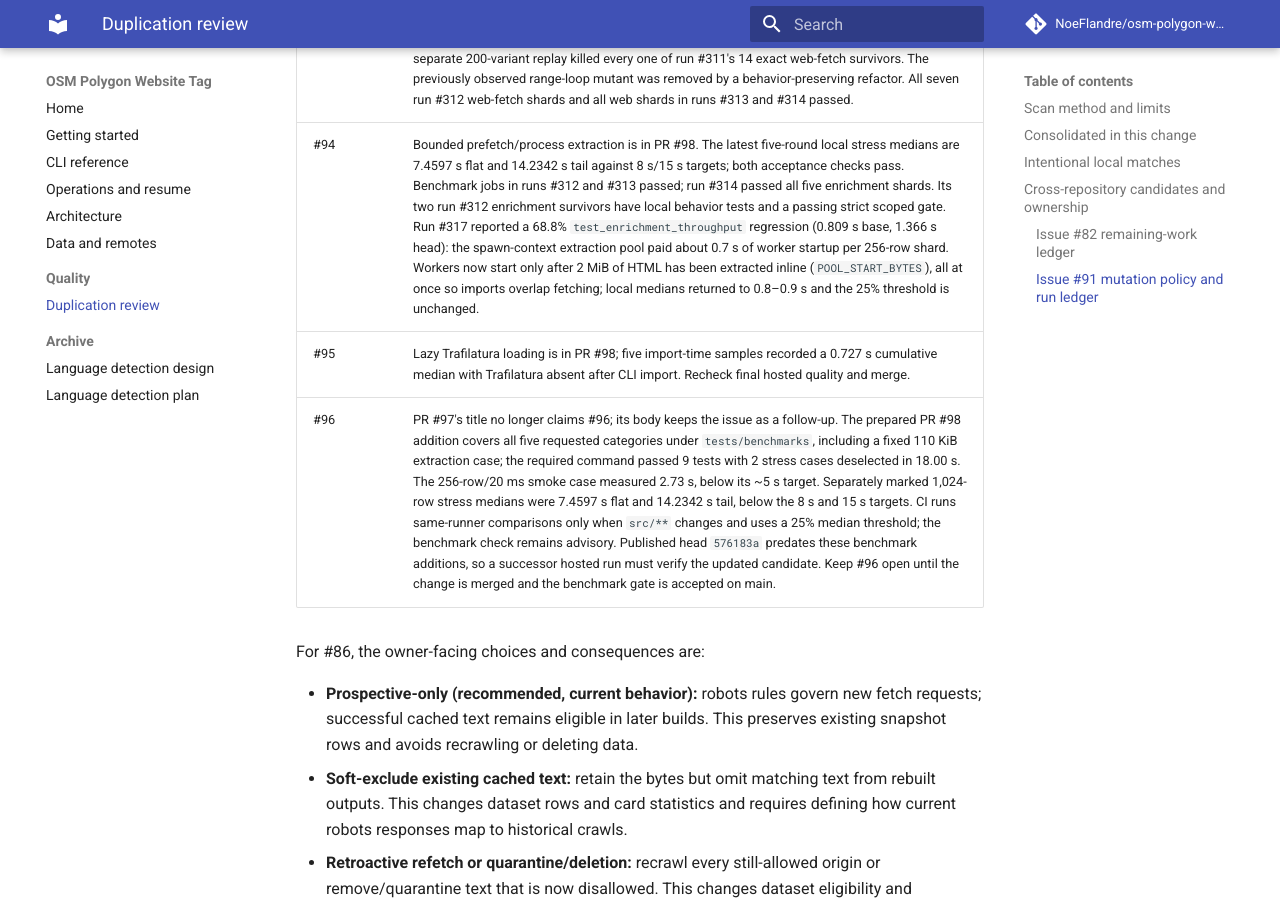
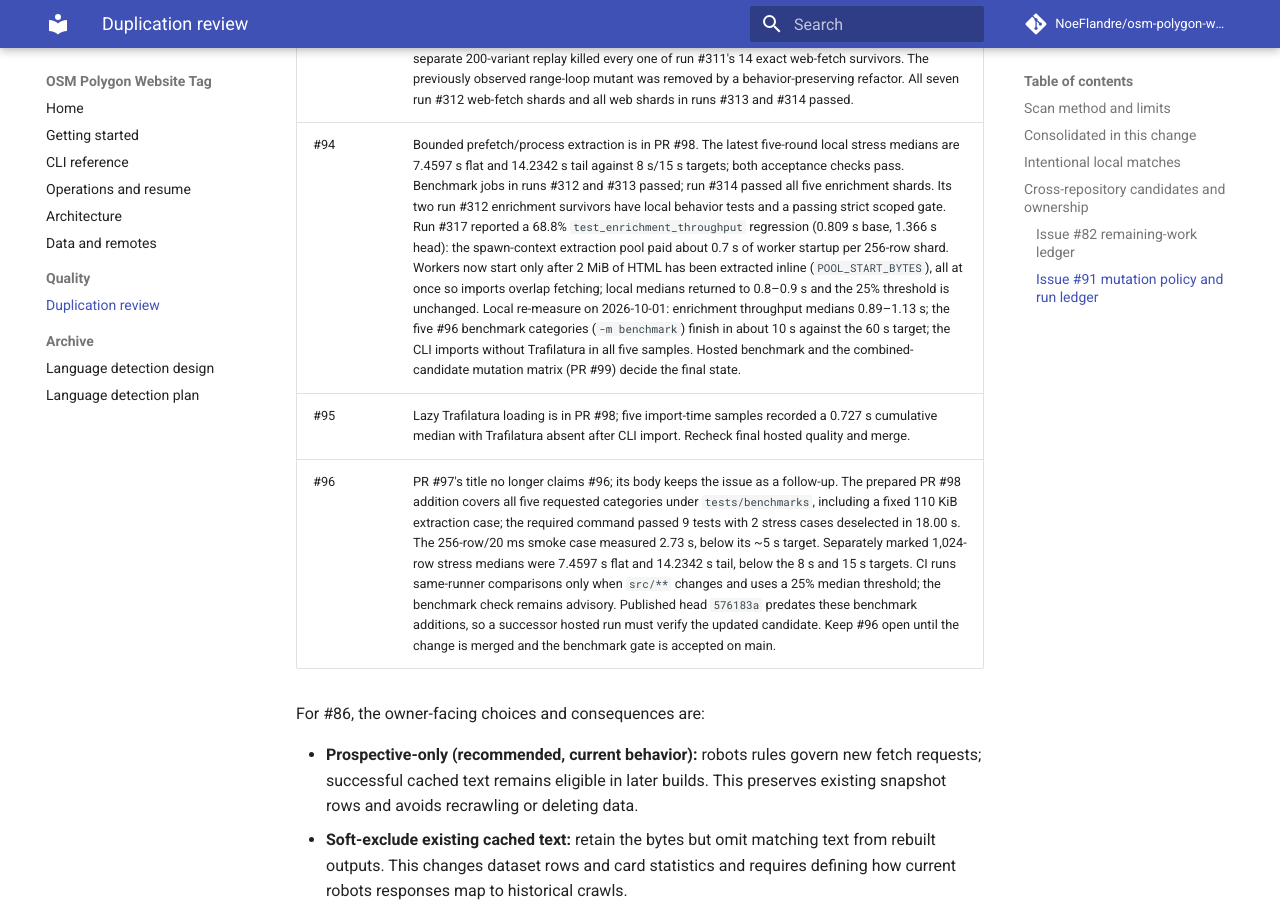
Before and after one commit to NoeFlandre/osm-polygon-website-tag, an MkDocs documentation site: the page built from docs/quality/duplication-review.md, in a window 1280 px wide and 900 px high, scrolled down 13451 px. Built offline with MkDocs 1.6.1 and Material for MkDocs 9.7.7, drawn with Linux system fonts in a browser that asks for light colours; comment, search, counter and statistics services are not loaded.

Commit message:
docs: record local re-measurement of the performance follow-ups
Co-Authored-By: Claude Sonnet 5.5 <noreply@anthropic.com>
Claude-Session: https://claude.ai/code/session_01Q5WhHiaSsCMor6hNthPBCg

```diff
--- a/docs/quality/duplication-review.md
+++ b/docs/quality/duplication-review.md
@@ -419,7 +419,7 @@ so no issue is treated as completed on main.
 | #91 | The strict ratchet and baseline workflow are in PR #98. All 72 mutation shards and `ci-ok` passed in run #313 attempt 2 after one targeted dependency-download retry; the first attempt's failed setup did not execute mutation tests. Run #314 then passed all 72 mutation shards plus `ci-ok` on head `576183a`; no aggregate score artifact was produced for either run. The latest measured score remains run #308's 97.81% (9,621/9,836). Keep the strict per-scope ratchet; no percentage floor is approved. |
 | #92 | CRAP-report hardening is in PR #97. A fresh full coverage run on the current local worktree passed 3,152 tests at 97.12% coverage. The measured report covered all 1,368 functions under `src/` and `scripts/`; the highest score was 5.93 (`domain/geometry.py:_check_antimeridian`), with 0 functions at or above 6. The strict CRAP gate passed; rerun on the final merged candidate. |
 | #93 | Loopback behavior tests are in PR #98. The focused web suite passes 255 tests and the latest full local suite passes 3,152. The current-source redirect replay killed 167/168, with its sole survivor matching the already-baselined case-insensitive `Location` header spelling mutant; the separate 200-variant replay killed every one of run #311's 14 exact web-fetch survivors. The previously observed range-loop mutant was removed by a behavior-preserving refactor. All seven run #312 web-fetch shards and all web shards in runs #313 and #314 passed. |
-| #94 | Bounded prefetch/process extraction is in PR #98. The latest five-round local stress medians are 7.4597 s flat and 14.2342 s tail against 8 s/15 s targets; both acceptance checks pass. Benchmark jobs in runs #312 and #313 passed; run #314 passed all five enrichment shards. Its two run #312 enrichment survivors have local behavior tests and a passing strict scoped gate. Run #317 reported a 68.8% `test_enrichment_throughput` regression (0.809 s base, 1.366 s head): the spawn-context extraction pool paid about 0.7 s of worker startup per 256-row shard. Workers now start only after 2 MiB of HTML has been extracted inline (`POOL_START_BYTES`), all at once so imports overlap fetching; local medians returned to 0.8–0.9 s and the 25% threshold is unchanged. |
+| #94 | Bounded prefetch/process extraction is in PR #98. The latest five-round local stress medians are 7.4597 s flat and 14.2342 s tail against 8 s/15 s targets; both acceptance checks pass. Benchmark jobs in runs #312 and #313 passed; run #314 passed all five enrichment shards. Its two run #312 enrichment survivors have local behavior tests and a passing strict scoped gate. Run #317 reported a 68.8% `test_enrichment_throughput` regression (0.809 s base, 1.366 s head): the spawn-context extraction pool paid about 0.7 s of worker startup per 256-row shard. Workers now start only after 2 MiB of HTML has been extracted inline (`POOL_START_BYTES`), all at once so imports overlap fetching; local medians returned to 0.8–0.9 s and the 25% threshold is unchanged. Local re-measure on 2026-10-01: enrichment throughput medians 0.89–1.13 s; the five #96 benchmark categories (`-m benchmark`) finish in about 10 s against the 60 s target; the CLI imports without Trafilatura in all five samples. Hosted benchmark and the combined-candidate mutation matrix (PR #99) decide the final state. |
 | #95 | Lazy Trafilatura loading is in PR #98; five import-time samples recorded a 0.727 s cumulative median with Trafilatura absent after CLI import. Recheck final hosted quality and merge. |
 | #96 | PR #97's title no longer claims #96; its body keeps the issue as a follow-up. The prepared PR #98 addition covers all five requested categories under `tests/benchmarks`, including a fixed 110 KiB extraction case; the required command passed 9 tests with 2 stress cases deselected in 18.00 s. The 256-row/20 ms smoke case measured 2.73 s, below its ~5 s target. Separately marked 1,024-row stress medians were 7.4597 s flat and 14.2342 s tail, below the 8 s and 15 s targets. CI runs same-runner comparisons only when `src/**` changes and uses a 25% median threshold; the benchmark check remains advisory. Published head `576183a` predates these benchmark additions, so a successor hosted run must verify the updated candidate. Keep #96 open until the change is merged and the benchmark gate is accepted on main. |
 
```
